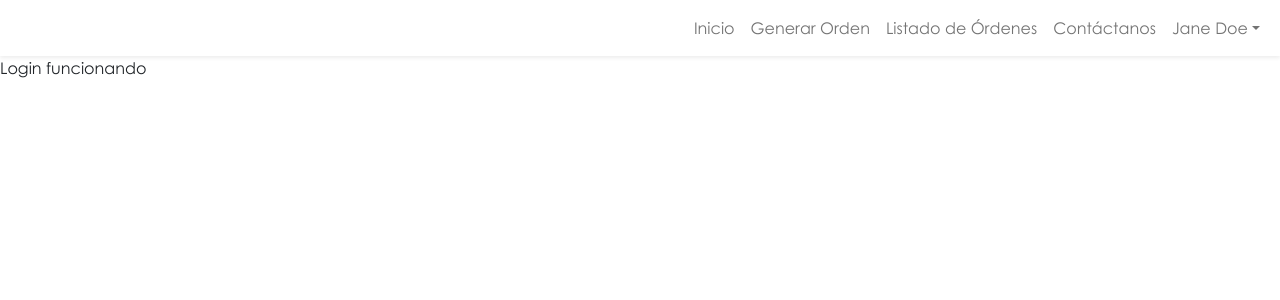
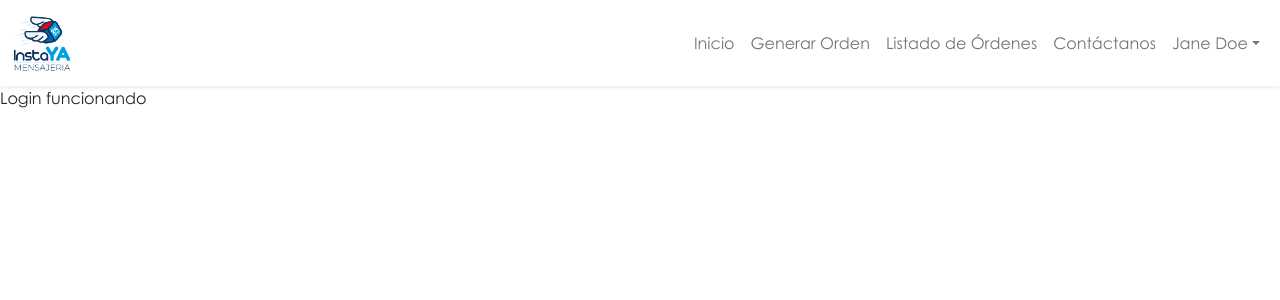
Before and after one commit to DazaTovarJ/shipping-frontend, a React (Create React App) app: page / in a window 1280 px wide. Shown: the top 300 px of the page. Built offline with nearby package versions, Linux system fonts and the light colour scheme.

Commit message:
Fix: Logo en svg no se mostraba, reemplazado por png

```diff
--- a/src/components/ui/Toolbar.jsx
+++ b/src/components/ui/Toolbar.jsx
@@ -1,13 +1,13 @@
 import React from "react";
 import { Container, Nav, Navbar, NavDropdown } from "react-bootstrap";
-import logo from "../../assets/img/LOGO_INSTAYA_192.svg";
+import logo from "../../assets/img/LOGO_INSTAYA_192.png";
 
 function Toolbar() {
   return (
     <Navbar bg="white" expand="lg" className="shadow-sm">
       <Container fluid>
         <Navbar.Brand href="#home">
-          <img src={logo} alt="InstaYa Mensajería" />
+          <img src={logo} alt="InstaYa Mensajería" height="60" />
         </Navbar.Brand>
         <Navbar.Toggle aria-controls="basic-navbar-nav" />
         <Navbar.Collapse id="basic-navbar-nav">
```
